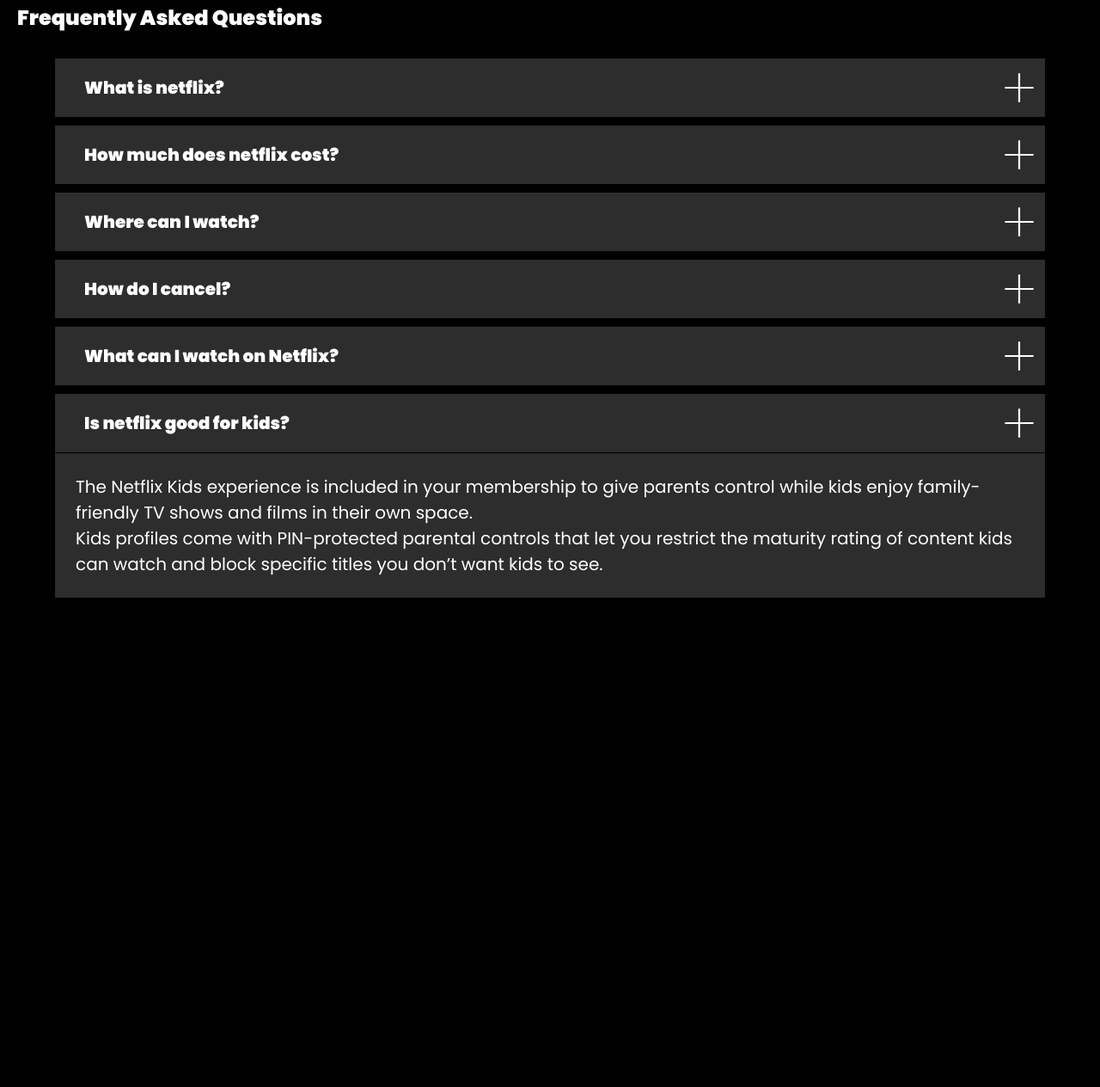
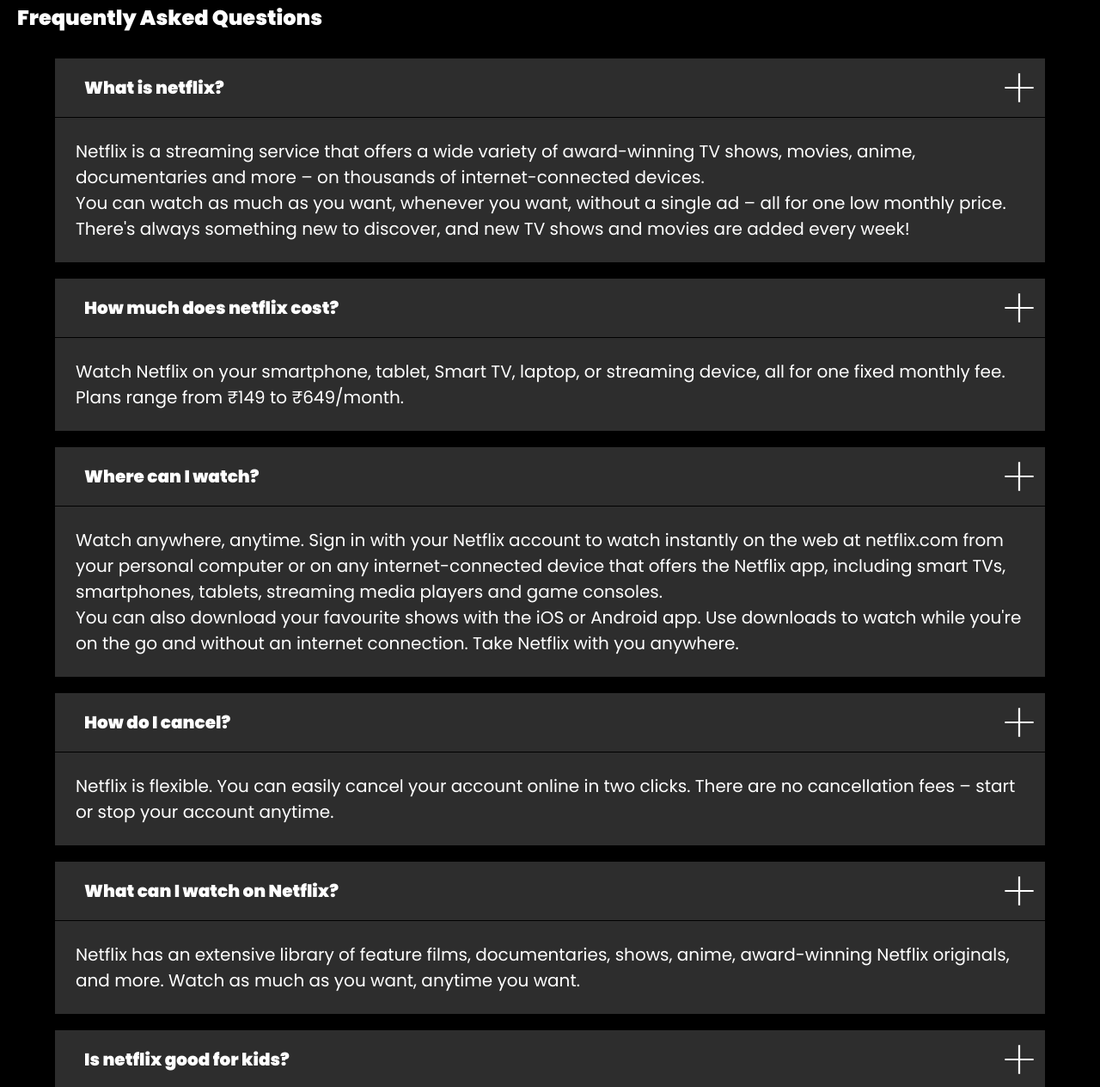
Before and after one commit to Adarsh-bhandari1/Netflix-clone, a plain HTML site: page index.html in a window 1280 px wide. Shown: the part 1333-2597 px from the top of the page at 86% size. Before the commit the page ends 2028 px from the top, so only its background shows below. Drawn offline with Linux system fonts and the light colour scheme; a web font is replaced by a local one.

Commit message:
add script file

```diff
--- a/index.html
+++ b/index.html
@@ -723,6 +723,11 @@
             ></path>
           </svg>
         </div>
+         <div class="faq-ans">
+          <p>
+            Netflix is a streaming service that offers a wide variety of award-winning TV shows, movies, anime, documentaries and more – on thousands of internet-connected devices.<br>
+            You can watch as much as you want, whenever you want, without a single ad – all for one low monthly price. There's always something new to discover, and new TV shows and movies are added every week!</p>
+        </div>
         <div class="faq-box">
           <span>How much does netflix cost?</span>
           <svg
@@ -744,6 +749,10 @@
               clip-rule="evenodd"
             ></path>
           </svg>
+        </div>
+         <div class="faq-ans">
+          <p>
+            Watch Netflix on your smartphone, tablet, Smart TV, laptop, or streaming device, all for one fixed monthly fee. Plans range from ₹149 to ₹649/month.</p>
         </div>
         <div class="faq-box">
           <span>Where can I watch?</span>
@@ -767,6 +776,13 @@
             ></path>
           </svg>
         </div>
+         <div class="faq-ans">
+          <p>
+            Watch anywhere, anytime. Sign in with your Netflix account to watch instantly on the web at netflix.com from your personal computer or on any internet-connected device that offers the Netflix app, including smart TVs, smartphones, tablets, streaming media players and game consoles.<br>
+
+            You can also download your favourite shows with the iOS or Android app. Use downloads to watch while you're on the go and without an internet connection. Take Netflix with you anywhere.</p>
+        </div>
+
         <div class="faq-box">
           <span>How do I cancel?</span>
           <svg
@@ -789,6 +805,10 @@
             ></path>
           </svg>
         </div>
+         <div class="faq-ans">
+          <p>
+            Netflix is flexible. You can easily cancel your account online in two clicks. There are no cancellation fees – start or stop your account anytime.</p>
+        </div>
         <div class="faq-box">
           <span>What can I watch on Netflix?</span>
           <svg
@@ -810,6 +830,11 @@
               clip-rule="evenodd"
             ></path>
           </svg>
+        </div>
+         <div class="faq-ans">
+          <p>
+            Netflix has an extensive library of feature films, documentaries, shows, anime, award-winning Netflix originals, and more. Watch as much as you want, anytime you want.
+          </p>
         </div>
 
         <div class="faq-box">
```
Also changed, not shown: script.js (added).
